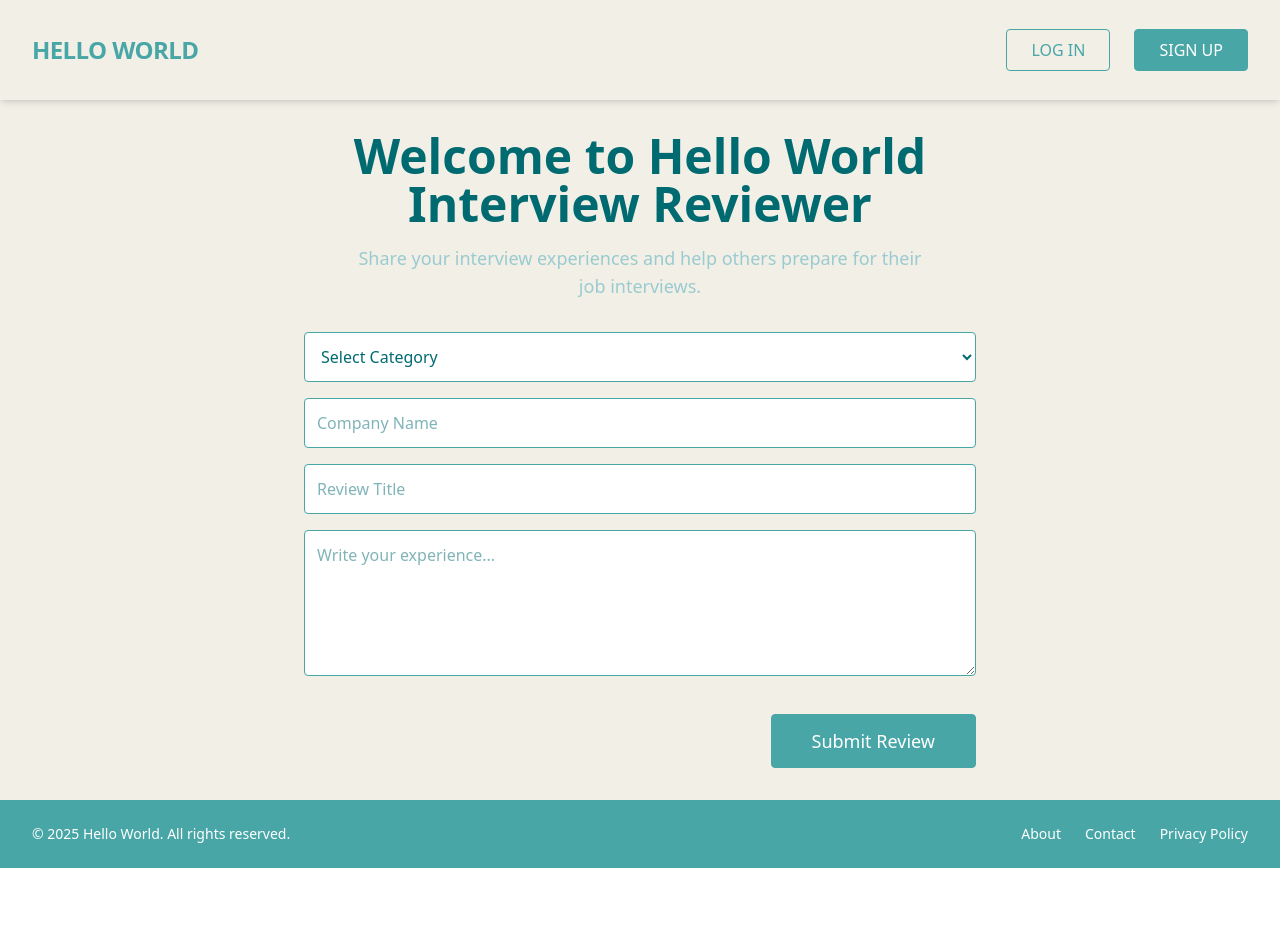
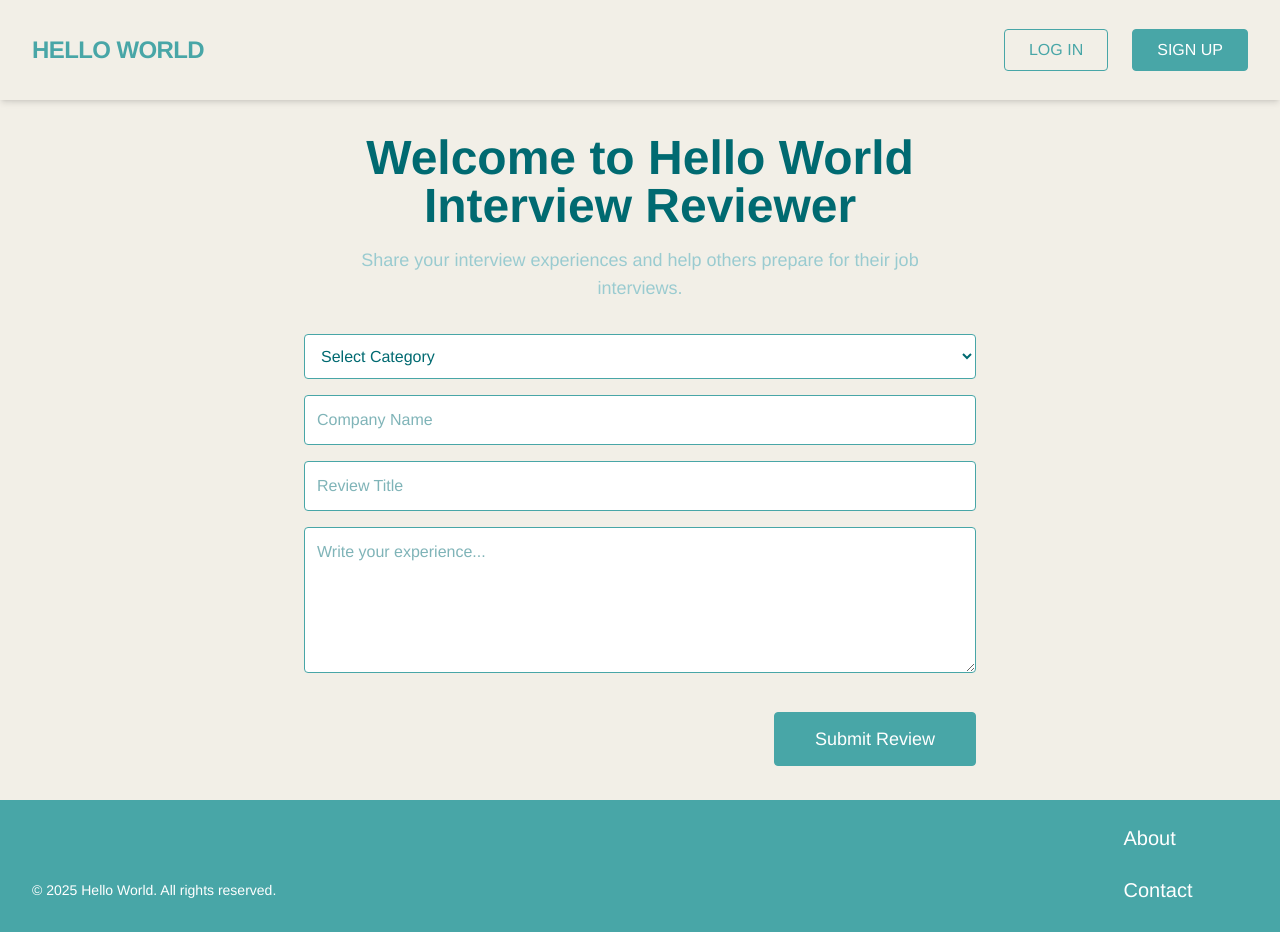
Before and after one commit to Nikolic1992/hello-world-interview-reviewer, a React (Vite) app: page / in a window 1280 px wide. Shown: the top 932 px of the page. Before the commit the page ends 868 px from the top, so only its background shows below. Built offline with nearby package versions, Linux system fonts and the light colour scheme.

Commit message:
minor UI changes

```diff
--- a/index.css
+++ b/index.css
@@ -1,5 +1,11 @@
 @import "tailwindcss";
 
+body {
+  margin: 0;
+  padding: 0;
+  box-sizing: border-box;
+  font-family: "Franklin Gothic Medium", "Arial Narrow", Arial, sans-serif;
+}
 @theme {
   --color-primary: #48a6a7;
   --color-secondary: #9acbd0;
--- a/src/components/Footer.tsx
+++ b/src/components/Footer.tsx
@@ -2,14 +2,14 @@ export default function Footer() {
   return (
     <footer className="bg-[var(--color-primary)] text-white py-6 px-8 flex justify-between items-center text-sm">
       <p>© 2025 Hello World. All rights reserved.</p>
-      <nav className="flex gap-6">
-        <a href="/about" className="hover:underline">
+      <nav className="flex gap-6 flex-col">
+        <a href="/about" className="hover:underline text-xl">
           About
         </a>
-        <a href="/contact" className="hover:underline">
+        <a href="/contact" className="hover:underline text-xl">
           Contact
         </a>
-        <a href="/privacy" className="hover:underline">
+        <a href="/privacy" className="hover:underline text-xl">
           Privacy Policy
         </a>
       </nav>
```
